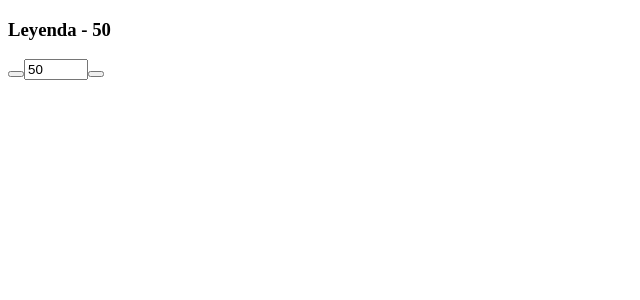
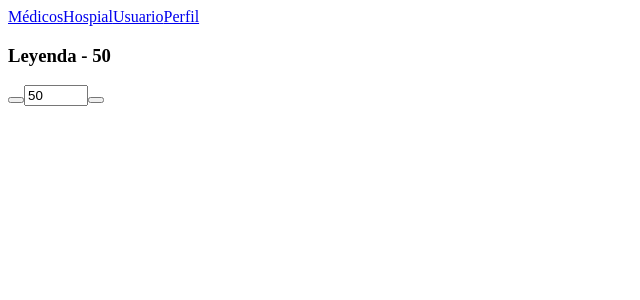
Before and after one commit to magadiflo/pruebas, an Angular app: page / in a window 1280 px wide. Shown: the top 300 px of the page, without its empty margins (0-640 px from the left). Built offline with nearby package versions, Linux system fonts and the light colour scheme.

Commit message:
Confirmar que exista un routerLink hacia el componente de médicos

```diff
--- a/src/app/app.component.html
+++ b/src/app/app.component.html
@@ -1 +1,6 @@
+<a routerLink="/medicos">Médicos</a>
+<a routerLink="/hospital">Hospial</a>
+<a routerLink="/usuario">Usuario</a>
+<a routerLink="/perfil">Perfil</a>
+
 <router-outlet></router-outlet>
```
Also changed, not shown: 1 other file (tests, documents, lock files or other folders).
